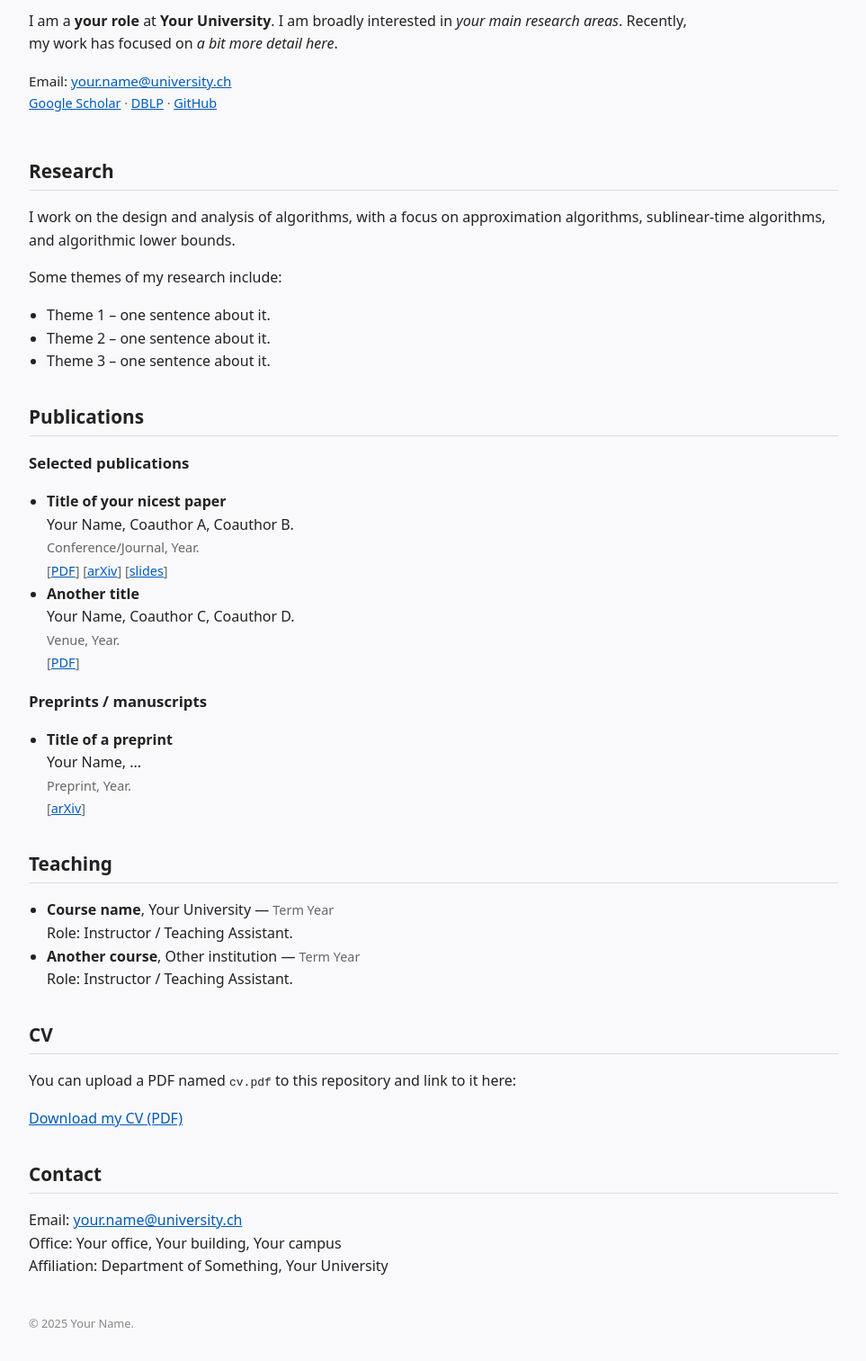
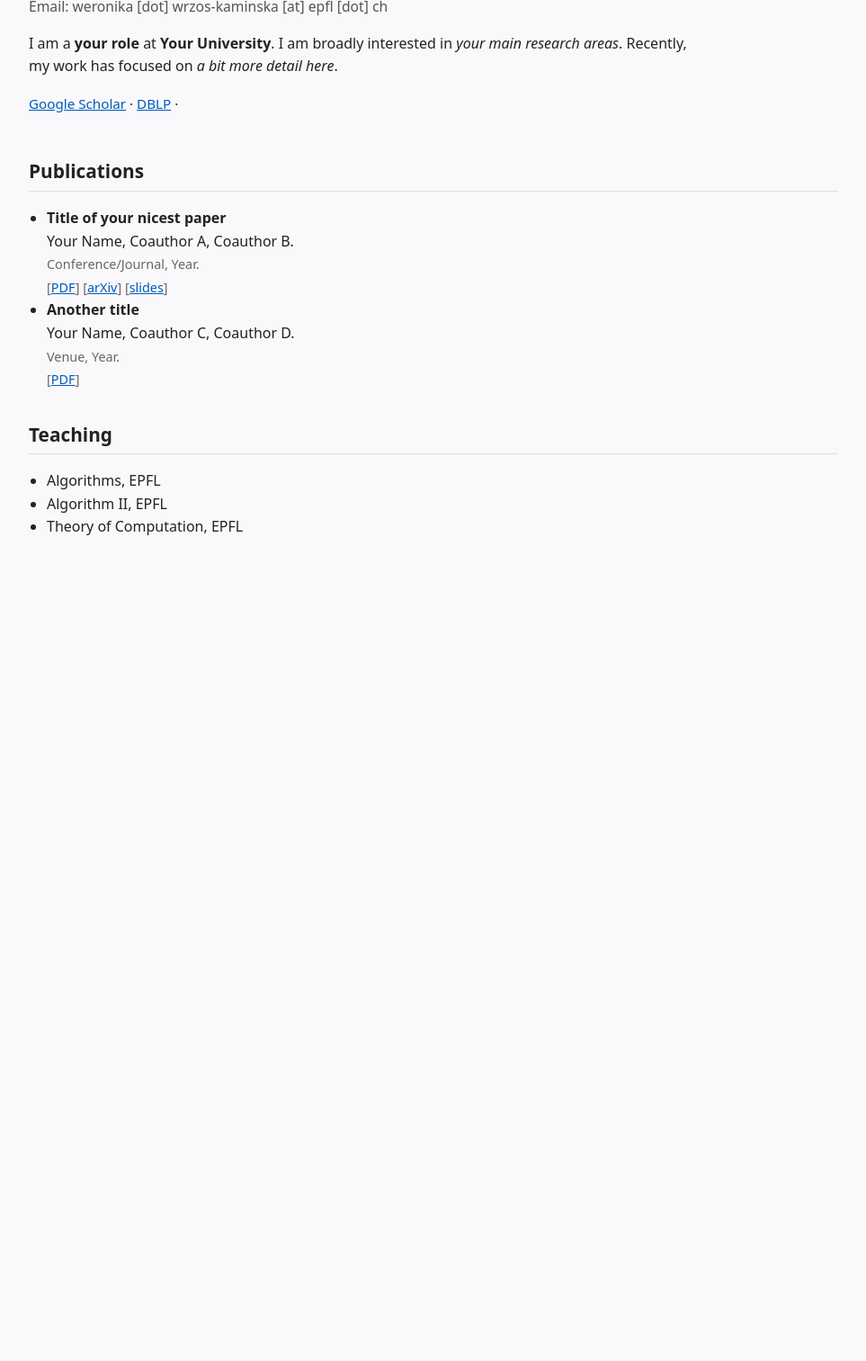
Before and after one commit to weronikawk/weronikawk.github.io, a plain HTML site: page index.html in a window 1280 px wide. Shown: the part 187-1700 px from the top of the page at 90% size, without its empty margins (158-1121 px from the left). After the commit the page ends 850 px from the top, so only its background shows below. Drawn offline with Linux system fonts and the light colour scheme.

Commit message:
Update index.html
Delete unnecessary sections, update personal info and teaching

```diff
--- a/index.html
+++ b/index.html
@@ -2,10 +2,10 @@
 <html lang="en">
 <head>
   <meta charset="UTF-8">
-  <title>Your Name – Research</title>
+  <title>Weronika Wrzos-Kaminska</title>
   <meta name="viewport" content="width=device-width, initial-scale=1">
 
-  <!-- Basic page styling (you don't need to touch this part) -->
+  <!-- Basic page styling  -->
   <style>
     body {
       margin: 0;
@@ -124,22 +124,20 @@
       <nav>
         <!-- These links jump to sections further down the page -->
         <a href="#about">About</a>
-        <a href="#research">Research</a>
         <a href="#publications">Publications</a>
         <a href="#teaching">Teaching</a>
-        <a href="#cv">CV</a>
-        <a href="#contact">Contact</a>
       </nav>
 
       <div class="intro" id="about">
         <div class="intro-text">
-          <!-- CHANGE THIS: Your name and position -->
-          <h1>Your Name</h1>
+          <h1>Weronika Wrzos-Kaminska </h1>
           <div class="subtitle">
-            Your current position (e.g., PhD student in Theoretical Computer Science)<br>
-            Your Department, Your University
+            PhD Student <br>
+            EPFL, Switzerland <br>
+    Email: weronika [dot] wrzos-kaminska [at] epfl [dot] ch <br>
           </div>
 
+            <main>
           <!-- CHANGE THIS: Short intro about you -->
           <p>
             I am a <strong>your role</strong> at <strong>Your University</strong>.
@@ -149,11 +147,8 @@
 
           <!-- CHANGE THIS: Your real email and links -->
           <p class="contact-line">
-            Email: <a href="mailto:your.name@university.ch">your.name@university.ch</a><br>
-            <span class="small">
               <a href="https://scholar.google.com/" target="_blank">Google Scholar</a> ·
              <a href="https://dblp.org/" target="_blank">DBLP</a> ·
-              <a href="https://github.com/YOURUSERNAME" target="_blank">GitHub</a>
             </span>
           </p>
         </div>
@@ -166,28 +161,11 @@
       </div>
     </header>
 
-    <main>
-      <section id="research">
-        <h2>Research</h2>
-        <!-- CHANGE THIS: high-level description of your research -->
-        <p>
-          I work on the design and analysis of algorithms, with a focus on
-          approximation algorithms, sublinear-time algorithms, and algorithmic lower bounds.
-        </p>
-        <p>
-          Some themes of my research include:
-        </p>
-        <ul>
-          <li>Theme 1 – one sentence about it.</li>
-          <li>Theme 2 – one sentence about it.</li>
-          <li>Theme 3 – one sentence about it.</li>
-        </ul>
-      </section>
+
 
       <section id="publications">
         <h2>Publications</h2>
 
-        <h3>Selected publications</h3>
         <!-- CHANGE THESE: fill with your real papers -->
         <ul>
           <li>
@@ -210,63 +188,19 @@
           </li>
         </ul>
 
-        <h3>Preprints / manuscripts</h3>
-        <ul>
-          <li>
-            <strong>Title of a preprint</strong><br>
-            Your Name, ...<br>
-            <span class="small">Preprint, Year.</span><br>
-            <span class="small">
-              [<a href="#">arXiv</a>]
-            </span>
-          </li>
-        </ul>
+
       </section>
 
 <section id="teaching">
   <h2>Teaching</h2>
-        <!-- CHANGE THESE: your teaching / TA roles -->
   <ul>
-          <li>
-            <strong>Course name</strong>, Your University — <span class="small">Term Year</span><br>
-            Role: Instructor / Teaching Assistant.
-          </li>
-          <li>
-            <strong>Another course</strong>, Other institution — <span class="small">Term Year</span><br>
-            Role: Instructor / Teaching Assistant.
-          </li>
+    <li>Algorithms, EPFL</li>
+    <li>Algorithm II, EPFL</li>
+    <li>Theory of Computation, EPFL</li>
   </ul>
 </section>
+     <main>
 
-      <section id="cv">
-        <h2>CV</h2>
-        <p>
-          You can upload a PDF named <code>cv.pdf</code> to this repository and link to it here:
-        </p>
-        <p>
-          <a href="cv.pdf">Download my CV (PDF)</a>
-        </p>
-      </section>
 
-      <section id="contact">
-        <h2>Contact</h2>
-        <!-- CHANGE THIS: your real contact info -->
-        <p>
-          Email: <a href="mailto:your.name@university.ch">your.name@university.ch</a><br>
-          Office: Your office, Your building, Your campus<br>
-          Affiliation: Department of Something, Your University
-        </p>
-      </section>
-    </main>
-
-    <footer>
-      © <span id="year"></span> Your Name.
-    </footer>
-  </div>
-
-  <script>
-    /* This tiny script fills in the current year in the footer */
-    document.getElementById("year").textContent = new Date().getFullYear();
-  </script>
 </body>
 </html>
```
Lines whose indentation alone changed are shown as unchanged.
